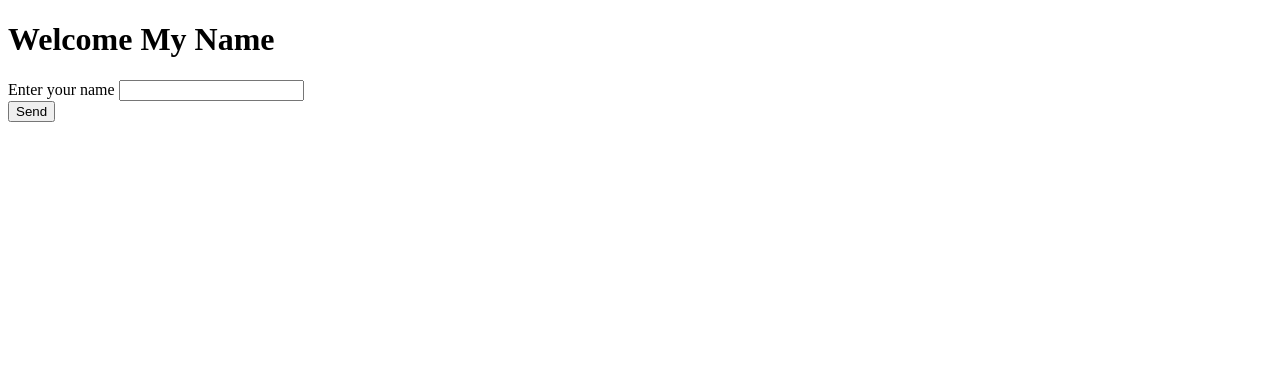
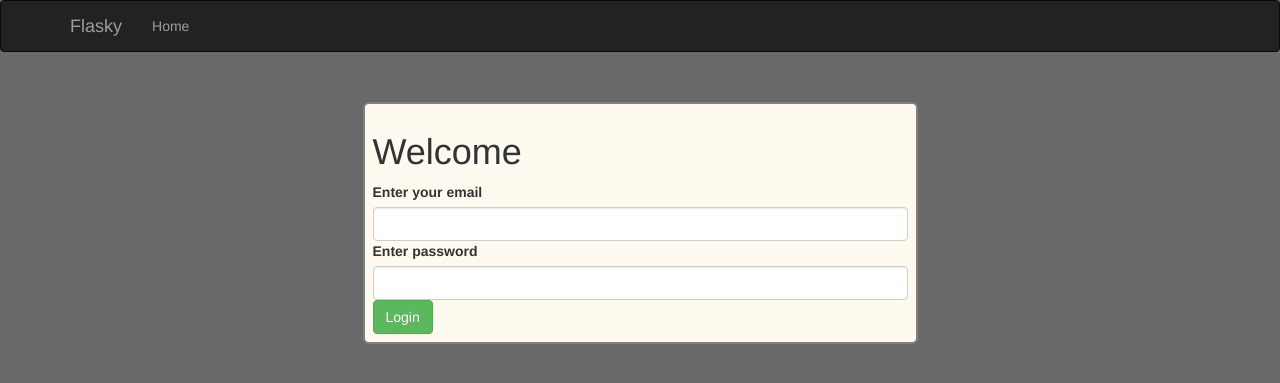
Before and after one commit to ttakkula/flask_example, a Flask app: page / in a window 1280 px wide. Shown: the top 383 px of the page. Run offline with Flask 2, Linux system fonts and the light colour scheme; some libraries are stand-ins or nearby versions.

Commit message:
Added WTForm & flask-bootsrap

```diff
--- a/app/__init__.py
+++ b/app/__init__.py
@@ -1,7 +1,10 @@
 from flask import Flask
+from flask.ext.bootstrap import Bootstrap
 
 app = Flask(__name__)
 
 #This line configures our app using the config.py file
 app.config.from_object('config')
+
+bootstrap = Bootstrap(app)
 from app import routers
--- /dev/null
+++ b/app/forms.py
@@ -0,0 +1,8 @@
+from flask.ext.wtf import Form
+from wtforms import StringField, PasswordField, SubmitField
+from wtforms.validators import Required, Email
+
+class LoginForm(Form):
+    email = StringField('Enter your email', validators=[Required(),Email()])
+    passw = PasswordField('Enter password', validators=[Required()])
+    submit = SubmitField('Login')
--- a/app/routers.py
+++ b/app/routers.py
@@ -1,15 +1,12 @@
 from app import app
 #render_template gives you access to Jinja2 template engine
 from flask import render_template, request, make_response
-@app.route('/')
+from app.forms import LoginForm
 
+@app.route('/',methods=['GET','POST'])
 def index():
-    name = 'My Name'
-    address = 'My address'
-    # return render_template('template_index.html',title=address,name=name)
-    response = make_response(render_template('template_index.html',title=address,name=name))
-    response.headers.add('Content-Language','en')
-    return response
+    login = LoginForm()
+    return render_template('template_index.html',form=login)
 
 @app.route('/user/<user>')
 def user(user):
--- /dev/null
+++ b/app/static/css/styles.css
@@ -0,0 +1,6 @@
+html, body {
+    max-width: 100%;
+    width: 100%;
+    min-width: 100%;
+    background-color: dimgray;
+}
--- /dev/null
+++ b/app/templates/navbar.html
@@ -0,0 +1,18 @@
+<div class="navbar navbar-inverse" role="navigation">
+    <div class="container">
+        <div class="navbar-header">
+            <button type="button" class="navbar-toggle" data-toggle="collapse" data-target=".navbar-collapse">
+            <span class="sr-only">Toggle navigation</span>
+            <span class="icon-bar"></span>
+            <span class="icon-bar"></span>
+            <span class="icon-bar"></span>
+            </button>
+            <a class="navbar-brand" href="/">Flasky</a>
+        </div>
+        <div class="navbar-collapse collapse">
+        <ul class="nav navbar-nav">
+            <li><a href="/">Home</a></li>
+        </ul>
+        </div>
+    </div>
+</div>
--- a/app/templates/template_index.html
+++ b/app/templates/template_index.html
@@ -1,16 +1,45 @@
-<!doctype html>
-{# In this file all variables inside will be replaced by Jinja2 template engine with actual data #}
-<html>
-    <head>
-        <meta charset="utf-8">
-        <title>{{title}}</title>
-    </head>
-    <body>
+{% extends "bootstrap/base.html" %}
+
+{% block title %}Index {{super()}}{% endblock %}
+
+{% block head %}
+    {{super()}}
+    <link href="../static/css/styles.css" type="text/css" rel="stylesheet">
+    <style>
+        .my_container{
+            width: 100%;
+            margin: 30px auto;
+            padding: 8px;
+            border: 2px solid gray;
+            border-radius: 6px;
+            background-color: floralwhite;
+        }
+</style>
+{% endblock %}
+
+{% block navbar %}
+    {% include 'navbar.html' %}
+{% endblock %}
+
+{% block content %}
+    <div class="container">
+    <div class="row">
+    <div class="col-md-6 col-md-push-3">
+    <div class="my_container">
         <h1>Welcome {{name}}</h1>
         <form action="/user" method="get">
-            <label for="name">Enter your name</label>
-            <input type="text" name="name" id="name"><br>
-            <input type="submit" value="Send"/>
+            {{form.csrf_token}}
+            {{form.email.label}}
+            {{form.email(class='form-control',id='email')}}
+
+            {{form.passw.label}}
+            {{form.passw(class='form-control')}}
+
+            {{form.submit(class='btn btn-success')}}
         </form>
-    </body>
-</html>
+    </div>
+    </div>
+    </div>
+    </div>
+
+{% endblock %}
--- a/config.py
+++ b/config.py
@@ -1 +1,2 @@
 SERVER_NAME = 'localhost:3000'
+SECRET_KEY = "sdfjkhasldfkjah092310"
```
Also changed, not shown: app/templates/base.html (added, +20 -0 lines), 3 other files.
